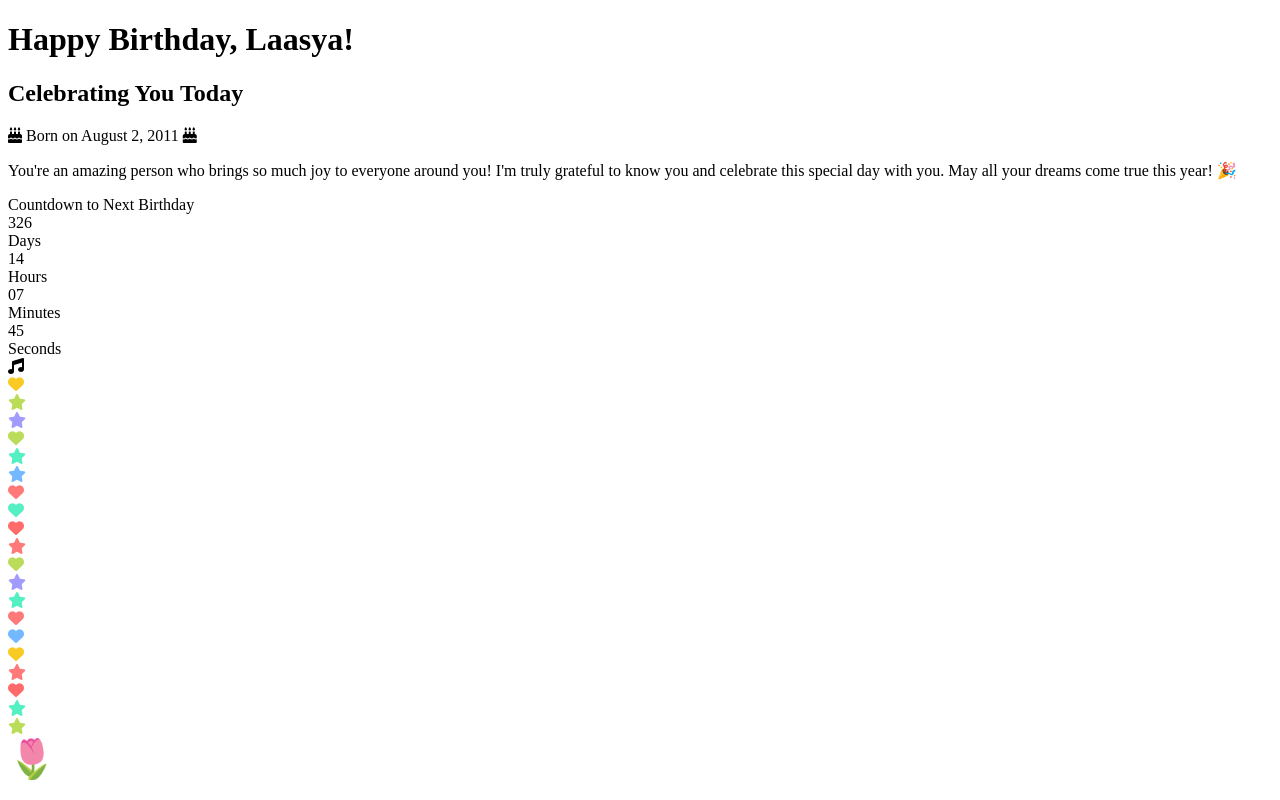
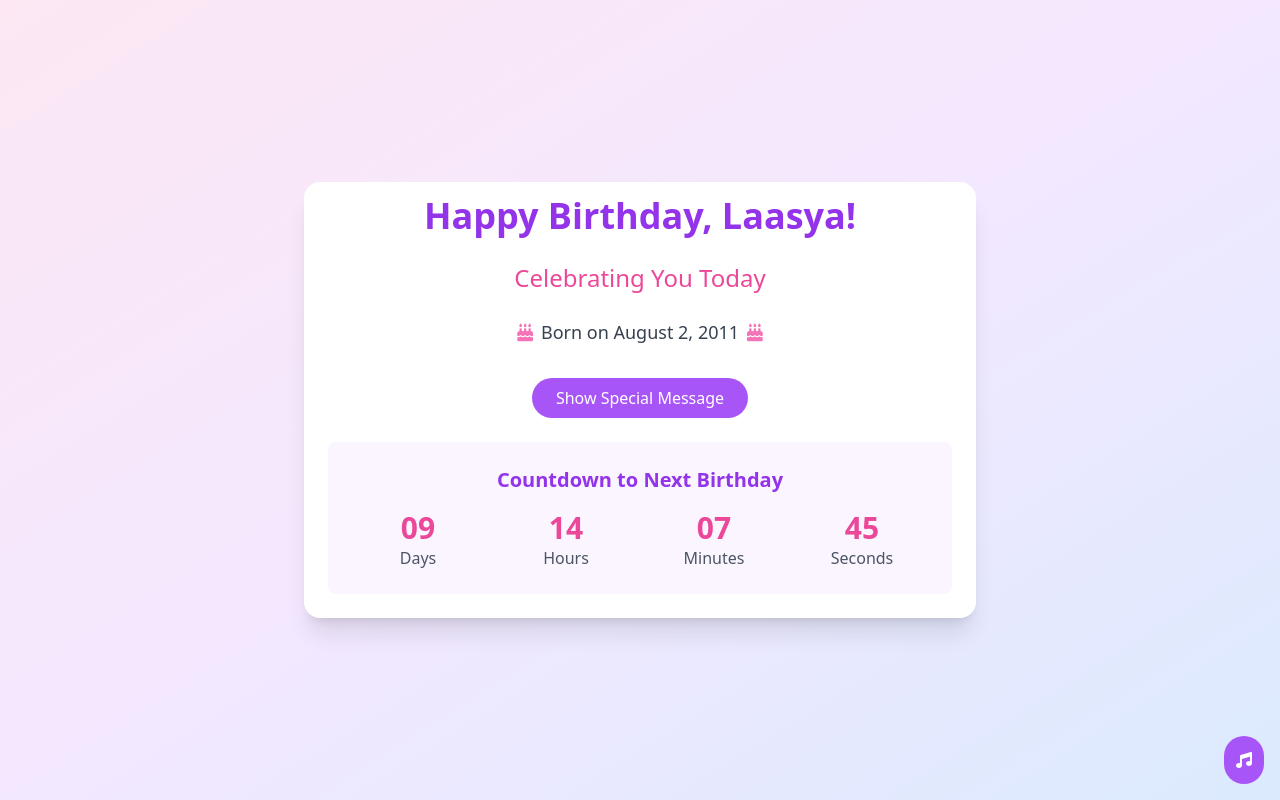
Before and after one commit to NebulaPredator/gob-gob, a plain HTML site: page index.html in a window 1280 px wide. Drawn offline with nearby package versions, Linux system fonts and the light colour scheme.

Commit message:
Update index.html

```diff
--- a/index.html
+++ b/index.html
@@ -3,55 +3,111 @@
 <head>
     <meta charset="UTF-8">
     <meta name="viewport" content="width=device-width, initial-scale=1.0">
-    <title>Happy Birthday!</title>
-    <link rel="stylesheet" href="styles.css">
+    <title>Happy Birthday, Laasya!</title>
+    <script src="https://cdn.tailwindcss.com"></script>
     <link rel="stylesheet" href="https://cdnjs.cloudflare.com/ajax/libs/font-awesome/6.0.0-beta3/css/all.min.css">
 </head>
-<body>
-    <div class="container">
-        <h1>Happy Birthday, Laasya!</h1>
-        <h2>Celebrating You Today</h2>
+<body class="bg-gradient-to-br from-pink-100 via-purple-100 to-blue-100 min-h-screen flex items-center justify-center">
+    <div class="container max-w-2xl mx-auto p-6 bg-white rounded-2xl shadow-xl text-center transform transition-all duration-500">
+        <h1 class="text-4xl font-bold text-purple-600 mb-4 animate-bounce">Happy Birthday, Laasya!</h1>
+        <h2 class="text-2xl text-pink-500 mb-6">Celebrating You Today</h2>
 
-        <div class="birthdate">
-            <i class="fas fa-birthday-cake"></i> Born on August 2, 2011 <i class="fas fa-birthday-cake"></i>
+        <div class="birthdate flex items-center justify-center gap-2 text-lg text-gray-700 mb-8">
+            <i class="fas fa-birthday-cake text-pink-400"></i>
+            <span>Born on August 2, 2011</span>
+            <i class="fas fa-birthday-cake text-pink-400"></i>
         </div>
 
-        <div class="hidden-message" id="hiddenMessage">
-            <p>You're an amazing person who brings so much joy to everyone around you! I'm truly grateful to know you and celebrate this special day with you. May all your dreams come true this year! 🎉</p>
+        <button id="messageToggle" class="mb-6 px-6 py-2 bg-purple-500 text-white rounded-full hover:bg-purple-600 transition-colors duration-300">
+            Show Special Message
+        </button>
+
+        <div class="hidden-message hidden p-4 bg-pink-50 rounded-lg text-gray-800 mb-8 transition-all duration-500" id="hiddenMessage">
+            <p class="text-lg">To my Dearest Laasya, I wish you the Happiest Birthday! May your day and your life be full of happiness, have a wonderful day!</p>
         </div>
 
-        <div class="countdown">
-            <div class="countdown-title">Countdown to Next Birthday</div>
-            <div class="countdown-timer">
+        <div class="countdown bg-purple-50 p-6 rounded-lg">
+            <div class="countdown-title text-xl font-semibold text-purple-600 mb-4">Countdown to Next Birthday</div>
+            <div class="countdown-timer grid grid-cols-4 gap-4">
                 <div class="countdown-item">
-                    <div class="countdown-number" id="days">00</div>
-                    <div>Days</div>
+                    <div class="countdown-number text-3xl font-bold text-pink-500" id="days">00</div>
+                    <div class="text-gray-600">Days</div>
                 </div>
                 <div class="countdown-item">
-                    <div class="countdown-number" id="hours">00</div>
-                    <div>Hours</div>
+                    <div class="countdown-number text-3xl font-bold text-pink-500" id="hours">00</div>
+                    <div class="text-gray-600">Hours</div>
                 </div>
                 <div class="countdown-item">
-                    <div class="countdown-number" id="minutes">00</div>
-                    <div>Minutes</div>
+                    <div class="countdown-number text-3xl font-bold text-pink-500" id="minutes">00</div>
+                    <div class="text-gray-600">Minutes</div>
                 </div>
                 <div class="countdown-item">
-                    <div class="countdown-number" id="seconds">00</div>
-                    <div>Seconds</div>
+                    <div class="countdown-number text-3xl font-bold text-pink-500" id="seconds">00</div>
+                    <div class="text-gray-600">Seconds</div>
                 </div>
             </div>
         </div>
     </div>
 
-    <div class="music-control" id="musicControl">
+    <button class="music-control fixed bottom-4 right-4 p-3 bg-purple-500 text-white rounded-full hover:bg-purple-600 transition-colors duration-300" id="musicControl">
         <i class="fas fa-music"></i>
-    </div>
+    </button>
 
     <audio id="bgMusic" loop>
-        <source src="https://www.soundhelix.com/examples/mp3/SoundHelix-Song-1.mp3" type="audio/mpeg">
+        <source src="https://www.bensound.com/bensound-music/bensound-happybirthday.mp3" type="audio/mpeg">
         Your browser does not support the audio element.
     </audio>
 
-    <script src="script.js"></script>
+    <script>
+        // Countdown timer
+        function updateCountdown() {
+            const now = new Date();
+            const nextBirthday = new Date(now.getFullYear(), 7, 2); // August 2
+            if (now > nextBirthday) {
+                nextBirthday.setFullYear(now.getFullYear() + 1);
+            }
+
+            const diff = nextBirthday - now;
+            const days = Math.floor(diff / (1000 * 60 * 60 * 24));
+            const hours = Math.floor((diff % (1000 * 60 * 60 * 24)) / (1000 * 60 * 60));
+            const minutes = Math.floor((diff % (1000 * 60 * 60)) / (1000 * 60));
+            const seconds = Math.floor((diff % (1000 * 60)) / 1000);
+
+            document.getElementById('days').textContent = days.toString().padStart(2, '0');
+            document.getElementById('hours').textContent = hours.toString().padStart(2, '0');
+            document.getElementById('minutes').textContent = minutes.toString().padStart(2, '0');
+            document.getElementById('seconds').textContent = seconds.toString().padStart(2, '0');
+        }
+
+        // Message toggle
+        const messageToggle = document.getElementById('messageToggle');
+        const hiddenMessage = document.getElementById('hiddenMessage');
+        messageToggle.addEventListener('click', () => {
+            hiddenMessage.classList.toggle('hidden');
+            messageToggle.textContent = hiddenMessage.classList.contains('hidden')
+                ? 'Show Special Message'
+                : 'Hide Special Message';
+        });
+
+        // Music control
+        const musicControl = document.getElementById('musicControl');
+        const bgMusic = document.getElementById('bgMusic');
+        let isPlaying = false;
+
+        musicControl.addEventListener('click', () => {
+            if (isPlaying) {
+                bgMusic.pause();
+                musicControl.innerHTML = '<i class="fas fa-music"></i>';
+            } else {
+                bgMusic.play();
+                musicControl.innerHTML = '<i class="fas fa-pause"></i>';
+            }
+            isPlaying = !isPlaying;
+        });
+
+        // Update countdown every second
+        setInterval(updateCountdown, 1000);
+        updateCountdown();
+    </script>
 </body>
 </html>
```
